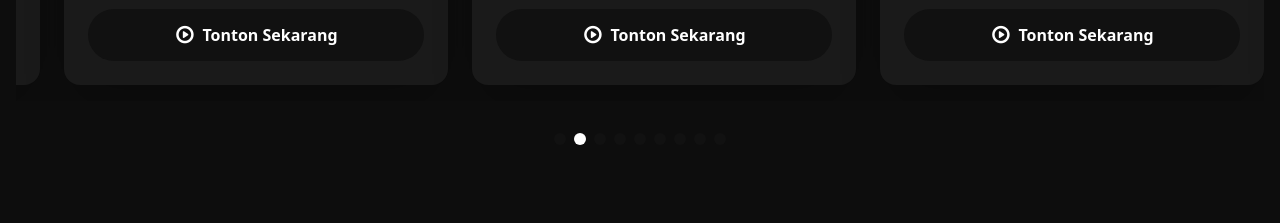
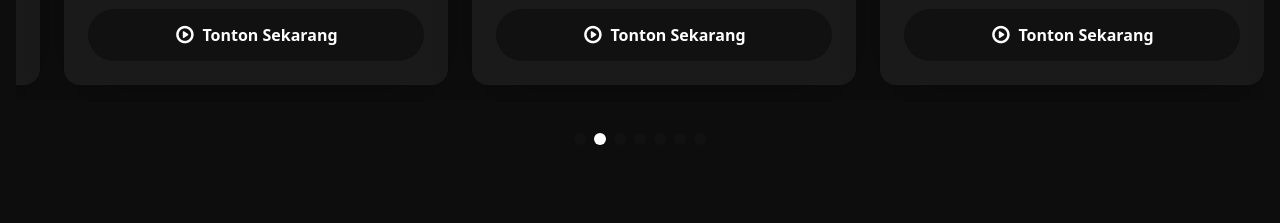
Before and after one commit to FeynmanProject/feynmanproject.github.io, a Next.js app: page / in a window 1280 px wide. Shown: the part 1380-1603 px from the top of the page. Built offline with nearby package versions, Linux system fonts and the light colour scheme.

Commit message:
Update page.tsx

```diff
--- a/app/page.tsx
+++ b/app/page.tsx
@@ -353,7 +353,7 @@ export default function Home() {
       </div>
 
       <div className="flex justify-center mt-8 space-x-2">
-        {classesData.map((classItem, index) => (
+        {classesData.slice(0, classesData.length - 2).map((_, index) => (
           <button
             key={index}
             onClick={() => scrollToIndex(index)} // ← tambahkan penggunaan index
```
